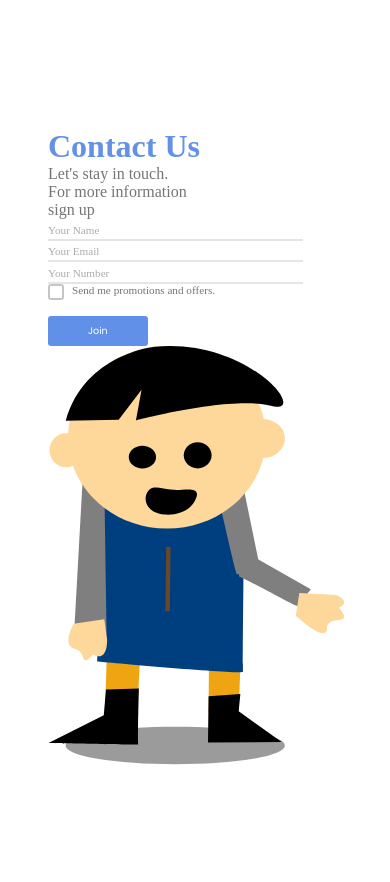
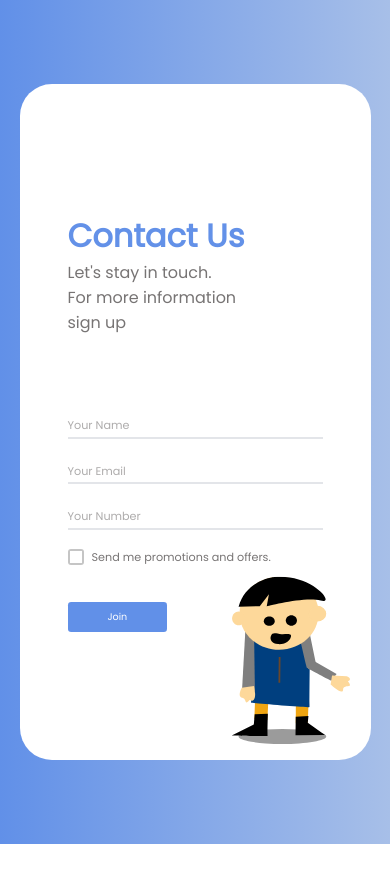
Before and after one commit to michaelpaulcuccia/gsap_animations, a Next.js app in the folder client/: page /register in a window 390 px wide. Shown: the top 882 px of the page. After the commit the page ends 844 px from the top, so only its background shows below. Built offline with nearby package versions, Linux system fonts and the light colour scheme.

Commit message:
styling fixed

```diff
--- a/client/components/RegComp.js
+++ b/client/components/RegComp.js
@@ -3,7 +3,7 @@ import styles from "../styles/RegComp.module.css";
 
 export default function RegComp() {
     return (
-        <div className='wrapper'>
+        <div className={styles.wrapper}>
 
             <form className={styles.form}>
 
@@ -136,6 +136,7 @@ export default function RegComp() {
                 fill="none"
                 xmlns="http://www.w3.org/2000/svg"
                 id="character"
+                className={styles.character}
                 >
                 <g id="imagebot_2">
                 <path id="imagebot_43" d="M59.0941 290.603C59.6595 292.277 57.4273 355.837 57.4273 355.837L89.7652 358.069L93.1135 287.262L59.0941 290.603Z" fill="#EFA512"/>
--- a/client/styles/RegComp.module.css
+++ b/client/styles/RegComp.module.css
@@ -14,8 +14,8 @@
     color: #777474;
     border-radius: 2rem;
     padding: 3rem 5rem;
+    position: relative;
     display: flex;
-    position: relative;
   }
 
   .title {
@@ -142,7 +142,7 @@
     align-self: flex-start;
   }
 
-  #character {
+  .character {
     position: absolute;
     transform: scale(.6);
     bottom: 0;
@@ -176,7 +176,7 @@
       left: 75px;
     }
 
-    #character {
+    .character {
       transform: scale(.4);
       left: 120px;
       bottom: -110px;
```
